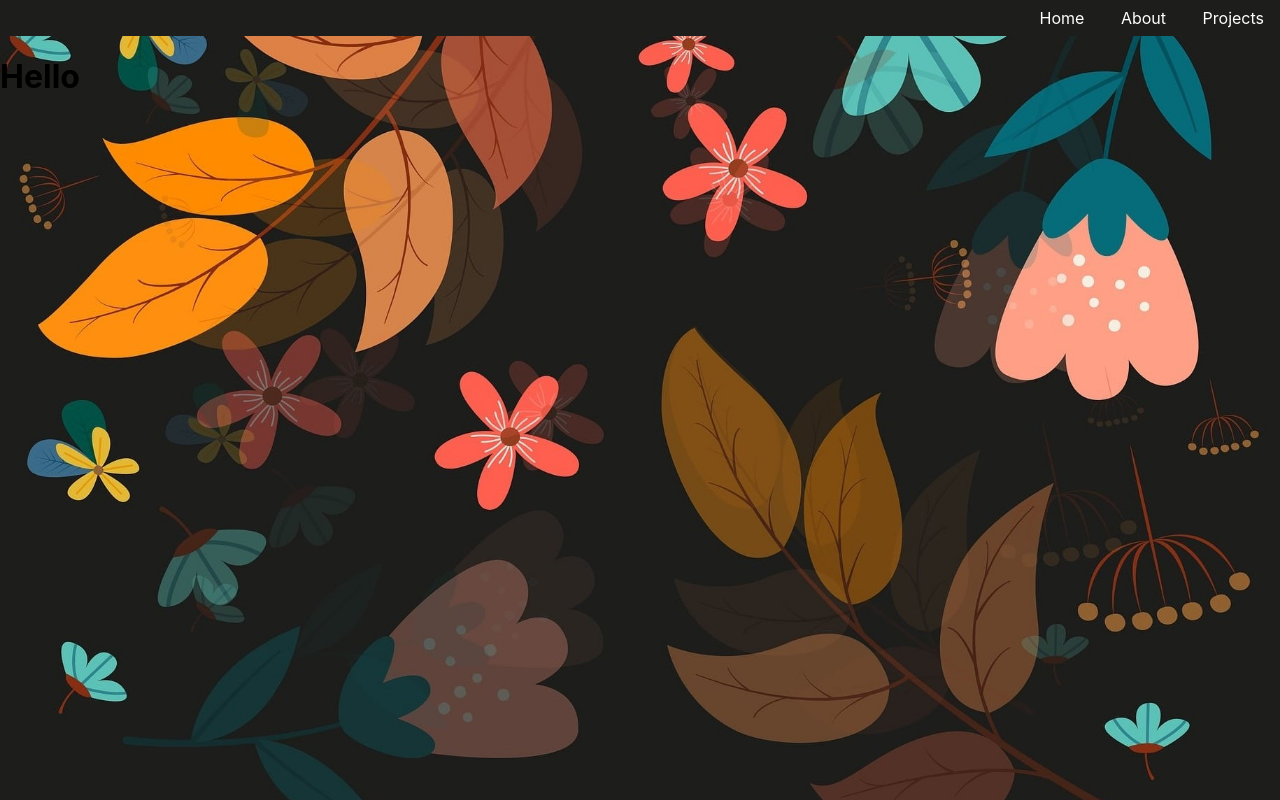
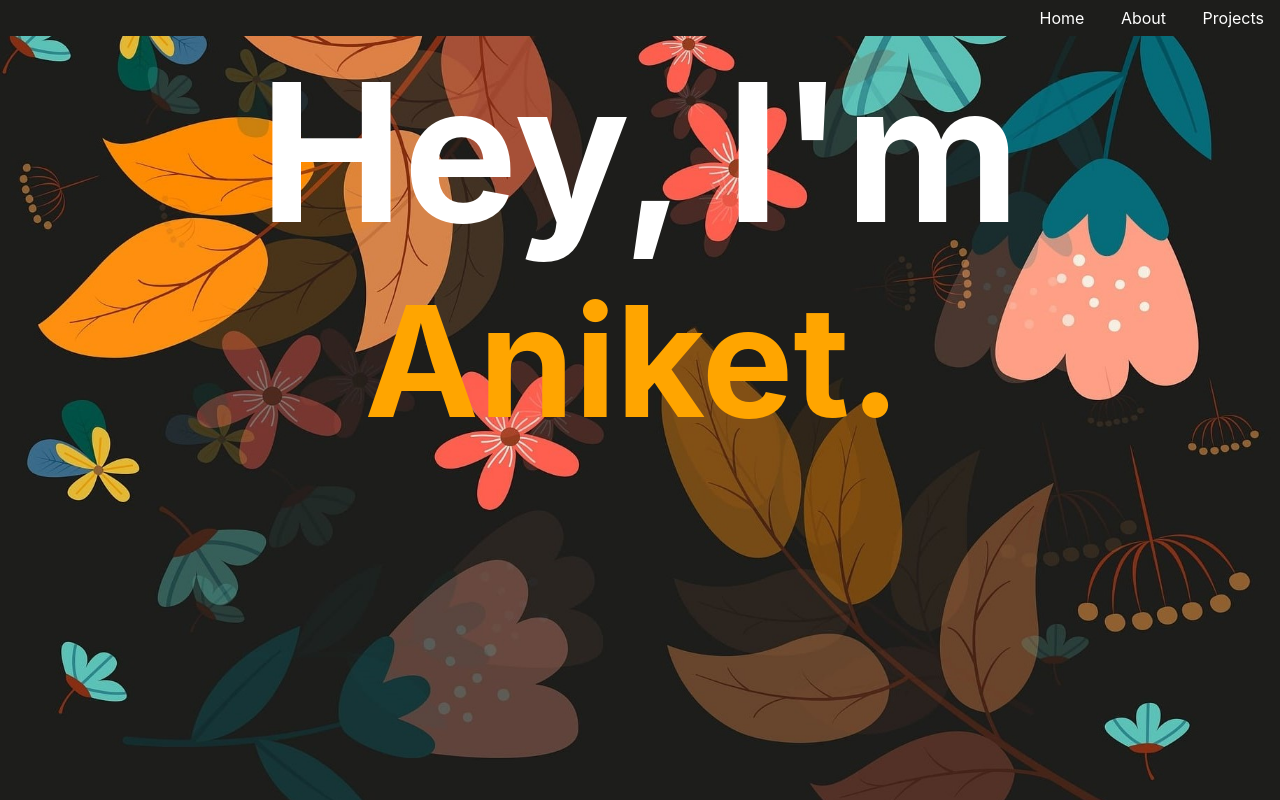
Before and after one commit to iAniket23/iAniket23.github.io, a SvelteKit app in the folder portfolio/: page / in a window 1280 px wide. Built offline with nearby package versions, Linux system fonts and the light colour scheme.

Commit message:
content and navbar adjustment

```diff
--- a/portfolio/src/components/nav.svelte
+++ b/portfolio/src/components/nav.svelte
@@ -73,7 +73,7 @@
             top: 40px;
             left: 0;
             width: 100%;
-            height: 95%;
+            height: 90%;
             background-color: #1d1d1b;
             display: flex;
             flex-direction: column;
--- a/portfolio/src/routes/+page.svelte
+++ b/portfolio/src/routes/+page.svelte
@@ -1,12 +1,48 @@
-<!-- This page is the main page-->
-<script>
-
-</script>
-
 <main>
-    <h1>Hello</h1>
+    <div class = "container">
+        <h1 class = "first">Hey, I'm</h1>
+        <h1 class = "second">Aniket.</h1>
+      </div>
 </main>
 
 <style>
 
+.container{
+  width: 100%;
+  color: #ffffff;
+  text-align: center;
+  font-family: -apple-system, BlinkMacSystemFont, "Segoe UI", Roboto, Helvetica, Arial, sans-serif, "Apple Color Emoji", "Segoe UI Emoji", "Segoe UI Symbol";
+}
+
+.first{
+    text-align: center;
+    font-size: 15vw;
+    margin-bottom: 0%;
+    margin-top: 0%;
+}
+.second{
+    text-align: center;
+    display: inline;
+    margin: 0 auto;
+    overflow: hidden;
+    color: orange;
+    font-size: 12vw;
+    letter-spacing: 0;
+    border-right: 0.1em solid orange;
+    animation:
+        typing 3s steps(30, end),
+        blink-caret .75s step-start infinite;
+}
+/* The typing effect */
+@keyframes typing {
+  from { width: 0 }
+  to { width: 100% }
+}
+
+/* The typewriter cursor effect */
+@keyframes blink-caret {
+  from, to { border-color: transparent}
+  50% { border-color: orange; }
+}
+
 </style>
```
